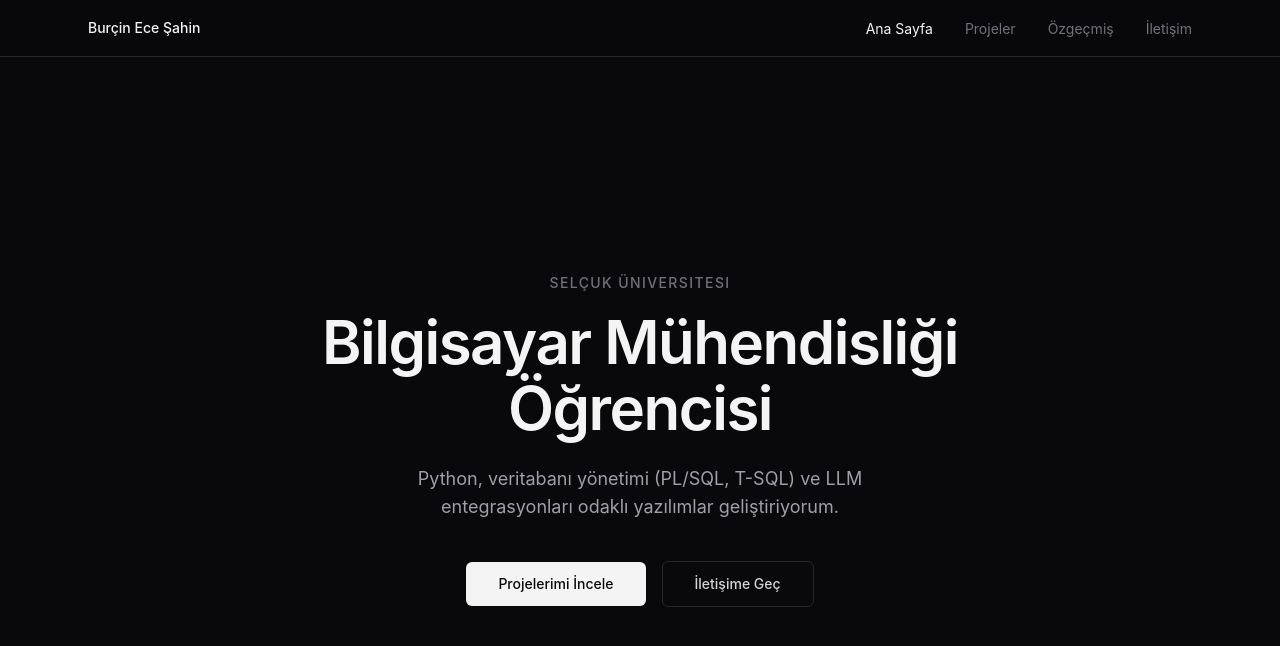
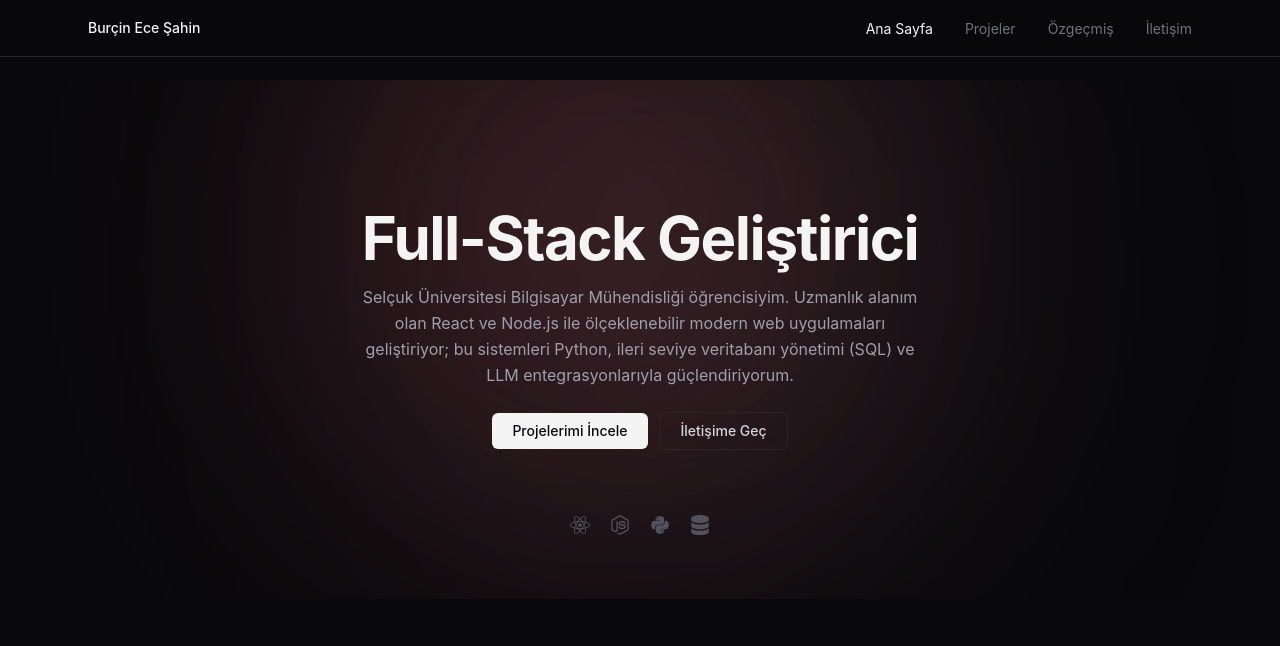
Before and after one commit to burcinece/portfolyo-vitrin, a React (Vite) app: page / in a window 1280 px wide. Shown: the top 646 px of the page. Built offline with nearby package versions, Linux system fonts and the light colour scheme.

Commit message:
Update HeroSection.jsx
ero alanı tasarımı ve arka plan geçişleri güncellendi

```diff
--- a/src/components/HeroSection.jsx
+++ b/src/components/HeroSection.jsx
@@ -1,43 +1,61 @@
 import { motion } from 'framer-motion'
 import { Link } from 'react-router-dom'
+import { FaReact, FaNodeJs, FaPython, FaDatabase } from 'react-icons/fa6'
+
+const techStack = [
+  { name: 'React', icon: FaReact },
+  { name: 'Node.js', icon: FaNodeJs },
+  { name: 'Python', icon: FaPython },
+  { name: 'SQL', icon: FaDatabase },
+]
 
 function HeroSection() {
   return (
-    <section className="flex min-h-[calc(100vh-5rem)] items-center justify-center px-6 text-center">
+    <section className="relative overflow-hidden px-6 pb-16 pt-28 text-center sm:pt-32">
+      <div className="pointer-events-none absolute -top-32 left-1/2 h-[560px] w-[560px] -translate-x-[58%] rounded-full bg-rose-400/20 blur-[140px]" />
+      <div className="pointer-events-none absolute -top-16 left-1/2 h-[500px] w-[500px] -translate-x-[42%] rounded-full bg-zinc-500/15 blur-[150px]" />
+
       <motion.div
-        initial={{ opacity: 0, y: 40 }}
+        initial={{ opacity: 0, y: 16 }}
         animate={{ opacity: 1, y: 0 }}
-        transition={{ duration: 0.8, ease: 'easeOut' }}
-        className="max-w-3xl"
+        transition={{ duration: 0.5, ease: 'easeOut' }}
+        className="relative mx-auto flex max-w-xl flex-col items-center"
       >
-        <p className="mb-4 text-sm font-medium uppercase tracking-widest text-zinc-500">
-          Selçuk Üniversitesi
+        <h1 className="text-4xl font-bold tracking-tight text-zinc-100 md:text-6xl">
+          Full-Stack Geliştirici
+        </h1>
+
+        <p className="mt-4 text-base leading-relaxed text-zinc-400">
+          Selçuk Üniversitesi Bilgisayar Mühendisliği öğrencisiyim. Uzmanlık
+          alanım olan React ve Node.js ile ölçeklenebilir modern web
+          uygulamaları geliştiriyor; bu sistemleri Python, ileri seviye
+          veritabanı yönetimi (SQL) ve LLM entegrasyonlarıyla
+          güçlendiriyorum.
         </p>
 
-        <h1 className="text-4xl font-semibold leading-[1.1] tracking-tight text-zinc-100 sm:text-5xl md:text-6xl">
-          Bilgisayar Mühendisliği Öğrencisi
-        </h1>
-
-        <p className="mx-auto mt-6 max-w-xl text-lg text-zinc-400">
-          Python, veritabanı yönetimi (PL/SQL, T-SQL) ve LLM entegrasyonları
-          odaklı yazılımlar geliştiriyorum.
-        </p>
-
-        <div className="mt-10 flex flex-col items-center justify-center gap-4 sm:flex-row">
+        <div className="mt-6 flex flex-wrap items-center justify-center gap-3">
           <Link
             to="/projeler"
-            className="rounded-md bg-zinc-100 px-8 py-3 text-sm font-medium text-zinc-950 transition-colors duration-200 hover:bg-white"
+            className="rounded-md bg-zinc-100 px-5 py-2 text-sm font-medium text-zinc-950 transition-colors duration-200 hover:bg-white"
           >
             Projelerimi İncele
           </Link>
 
           <Link
             to="/iletisim"
-            className="rounded-md border border-zinc-800 px-8 py-3 text-sm font-medium text-zinc-300 transition-colors duration-200 hover:border-zinc-700 hover:bg-zinc-900/50 hover:text-zinc-100"
+            className="rounded-md border border-zinc-800 px-5 py-2 text-sm font-medium text-zinc-300 transition-colors duration-200 hover:border-zinc-700 hover:text-zinc-100"
           >
             İletişime Geç
           </Link>
         </div>
+
+        <ul className="mt-10 flex items-center justify-center gap-5 border-t border-zinc-900 pt-6">
+          {techStack.map(({ name, icon: Icon }) => (
+            <li key={name} title={name} aria-label={name}>
+              <Icon className="h-5 w-5 text-zinc-600 transition-colors duration-200 hover:text-zinc-300" />
+            </li>
+          ))}
+        </ul>
       </motion.div>
     </section>
   )
```
